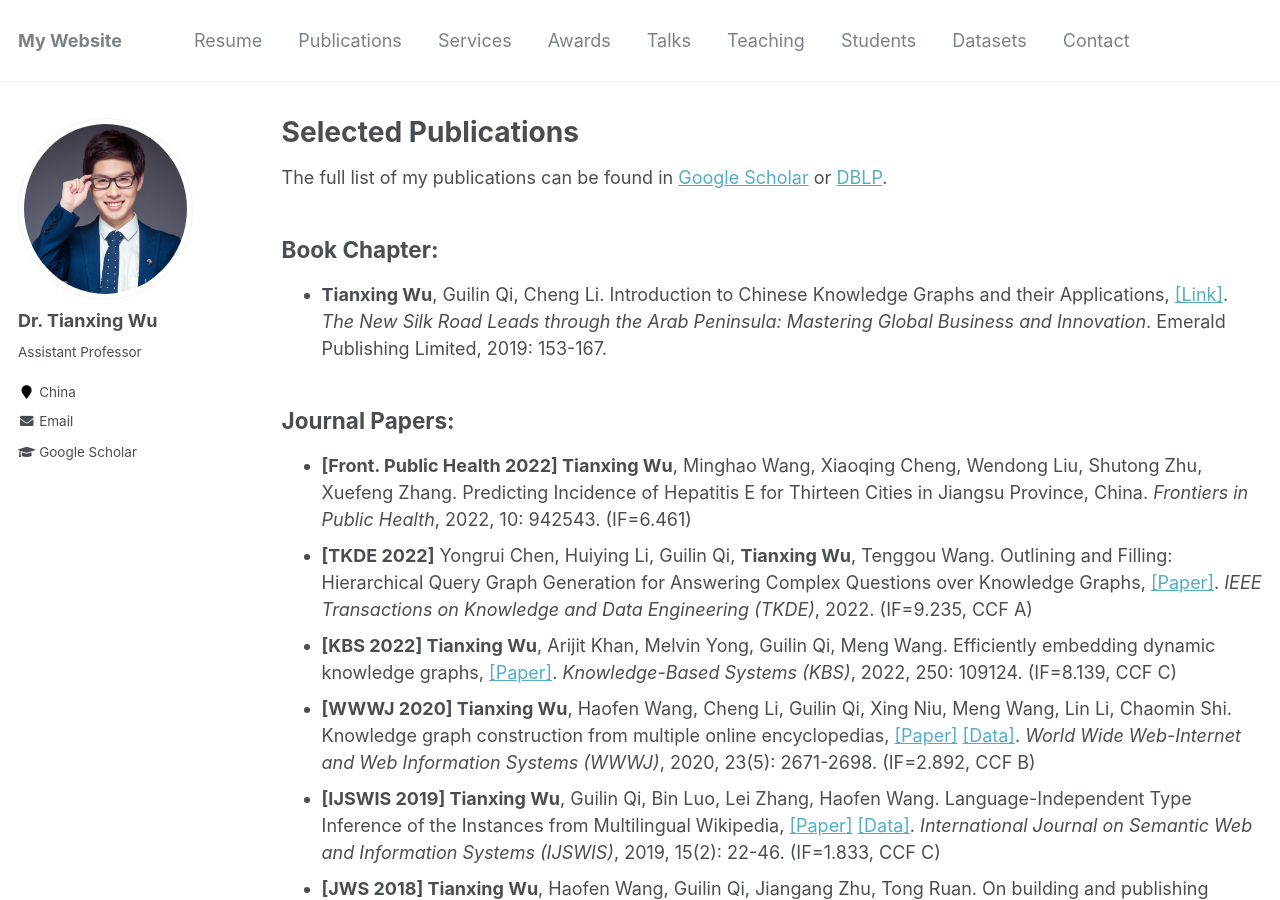
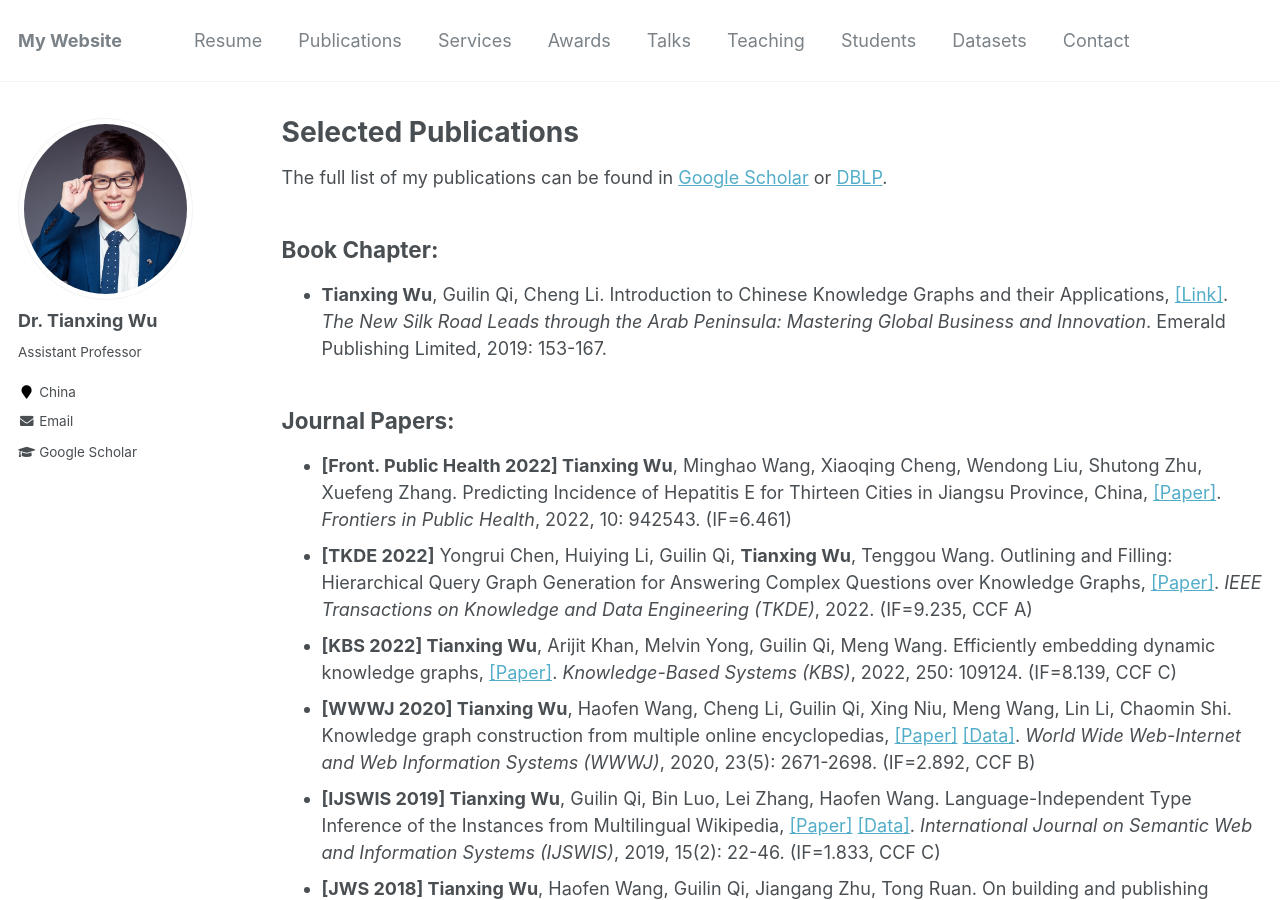
Before and after one commit to tianxing-wu/tianxing-wu.github.io, a Jekyll site: the page built from _pages/selected_publications.md, in a window 1280 px wide and 900 px high. Built offline with Jekyll 4.4.1, drawn with Linux system fonts in a browser that asks for light colours.

Commit message:
Update selected_publications.md

```diff
--- a/_pages/selected_publications.md
+++ b/_pages/selected_publications.md
@@ -9,7 +9,7 @@ The full list of my publications can be found in [Google Scholar](https://schola
 * **Tianxing Wu**, Guilin Qi, Cheng Li. Introduction to Chinese Knowledge Graphs and their Applications, [[Link]](https://www.emerald.com/insight/content/doi/10.1108/978-1-78756-679-820191010/full/html). <i>The New Silk Road Leads through the Arab Peninsula: Mastering Global Business and Innovation</i>. Emerald Publishing Limited, 2019: 153-167.
 
 ## Journal Papers:
-* **[Front. Public Health 2022] Tianxing Wu**, Minghao Wang, Xiaoqing Cheng, Wendong Liu, Shutong Zhu, Xuefeng Zhang. Predicting Incidence of Hepatitis E for Thirteen Cities in Jiangsu Province, China. <i>Frontiers in Public Health</i>, 2022, 10: 942543. (IF=6.461)
+* **[Front. Public Health 2022] Tianxing Wu**, Minghao Wang, Xiaoqing Cheng, Wendong Liu, Shutong Zhu, Xuefeng Zhang. Predicting Incidence of Hepatitis E for Thirteen Cities in Jiangsu Province, China, [[Paper]](https://www.frontiersin.org/articles/10.3389/fpubh.2022.942543/full). <i>Frontiers in Public Health</i>, 2022, 10: 942543. (IF=6.461)
 * **[TKDE 2022]** Yongrui Chen, Huiying Li, Guilin Qi, **Tianxing Wu**, Tenggou Wang. Outlining and Filling: Hierarchical Query Graph Generation for Answering Complex Questions over Knowledge Graphs, [[Paper]](https://arxiv.org/abs/2111.00732). <i>IEEE Transactions on Knowledge and Data Engineering (TKDE)</i>, 2022. (IF=9.235, CCF A)
 * **[KBS 2022] Tianxing Wu**, Arijit Khan, Melvin Yong, Guilin Qi, Meng Wang. Efficiently embedding dynamic knowledge graphs, [[Paper]](https://arxiv.org/pdf/1910.06708.pdf). <i>Knowledge-Based Systems (KBS)</i>, 2022, 250: 109124. (IF=8.139, CCF C)
 * **[WWWJ 2020] Tianxing Wu**, Haofen Wang, Cheng Li, Guilin Qi, Xing Niu, Meng Wang, Lin Li, Chaomin Shi. Knowledge graph construction from multiple online encyclopedias, [[Paper]](https://tianxing-wu.github.io/files/paper/WWWJ2020.pdf) [[Data]](http://openkg.cn/dataset/zhishi-me-dump). <i>World Wide Web-Internet and Web Information Systems (WWWJ)</i>, 2020, 23(5): 2671-2698. (IF=2.892, CCF B)
```
